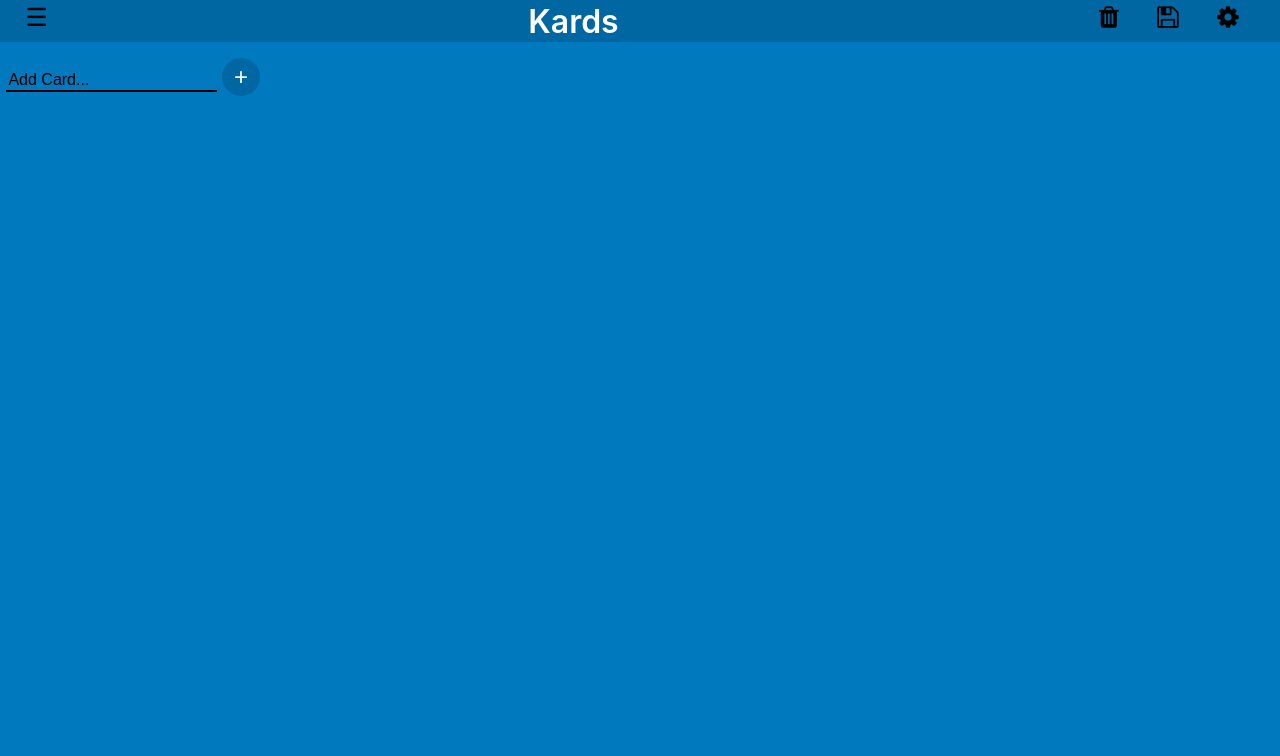
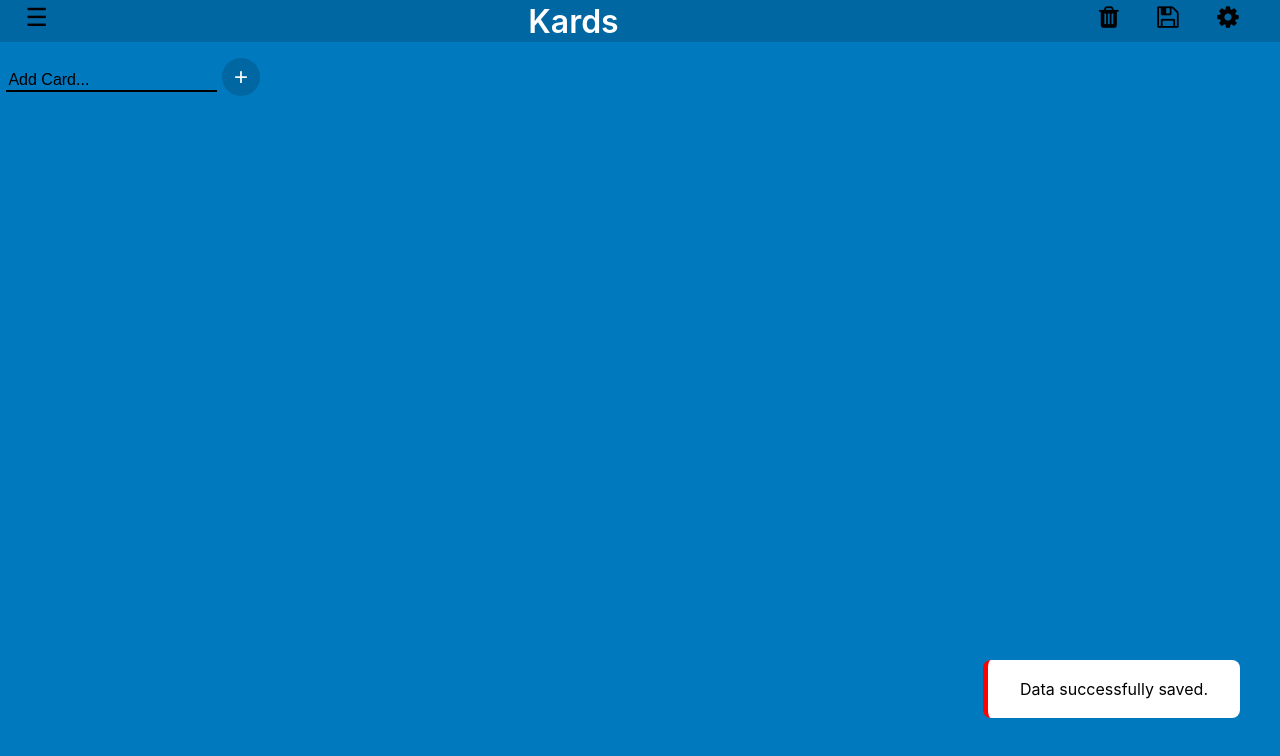
Before and after one commit to waterrmalann/kards, a website: page index.html in a window 1280 px wide. Both pictures are taken after a click on the icon 1175 px from the left and 17 px from the top of the page. Drawn offline with Linux system fonts and the light colour scheme.

Commit message:
ℹ️ no more annoying alerts

```diff
--- a/css/main.css
+++ b/css/main.css
@@ -310,3 +310,27 @@ header {
     list-style-type: none;
     padding: 0;
 }
+
+#alert-container {
+    position: relative;
+}
+
+#alerts {
+    position: absolute;
+    bottom: 20px;
+    right:40px;
+    display: flex;
+    flex-direction: column;
+    align-items: center;
+    justify-content: flex-end;
+    gap: 1rem;
+}
+
+.alert {
+    background-color: white;
+    color: black;
+    padding-block: 0.2rem;
+    padding-inline: 2rem;
+    border-left: 5px solid red;
+    border-radius: 0.5rem;
+}
--- a/index.html
+++ b/index.html
@@ -66,6 +66,12 @@
             </div>
         </div>
 
+        <div id="alert-container">
+            <div id="alerts">
+                <!-- alerts go here -->
+            </div>
+        </div>
+
         <script src="js/main.js"></script>
     </body>
 </html>
--- a/js/main.js
+++ b/js/main.js
@@ -28,6 +28,8 @@ const e_cardContextMenu = document.getElementById('card-context-menu');
 const e_cardContextMenuDelete = document.getElementById('card-context-menu-delete');
 const e_cardContextMenuClear = document.getElementById('card-context-menu-clear');
 const e_cardContextMenuDuplicate = document.getElementById('card-context-menu-duplicate');
+
+const e_alerts = document.getElementById('alerts');
 
 const e_title = document.getElementById('title');
 
@@ -201,8 +203,8 @@ function addBoard() {
     /* Adds a new board based on the input in the sidebar. */
 
     let _boardTitle = e_addBoardText.value;
-    if (!_boardTitle) return alert("Type a name for the board!");  // We don't create a board if it has no name.
-    if (appData.boards.length >= 512) return alert("Max limit for boards reached.")  // or if there are already too many boards
+    if (!_boardTitle) return createAlert("Type a name for the board!");  // We don't create a board if it has no name.
+    if (appData.boards.length >= 512) return createAlert("Max limit for boards reached.")  // or if there are already too many boards
     e_addBoardText.value = '';
 
     let _newBoard = new Board(_boardTitle, uniqueID(), {'theme': null});
@@ -415,7 +417,7 @@ class Card {
         _newButton.innerText = '+';
         _newButton.addEventListener('click', () => {
             let _inputValue = _newInput.value;
-            if (!_inputValue) return alert("Type a name for the item!");
+            if (!_inputValue) return createAlert("Type a name for the item!");
             let _item = new Item(_inputValue, null, getBoardFromId(this.parentBoardId).uniqueID(), this.id);
             this.addItem(_item);
             _newInput.value = '';
@@ -768,7 +770,7 @@ e_addBoardText.addEventListener('keyup', (e) => {
 e_addBoardButton.addEventListener('click', addBoard);
 
 //e_saveButton.addEventListener('click', saveData);
-e_saveButton.addEventListener('click', () => {saveData(); alert("Data successfully saved.")});
+e_saveButton.addEventListener('click', () => {saveData(); createAlert("Data successfully saved.")});
 
 e_deleteButton.addEventListener('click', () => {
 
@@ -786,7 +788,7 @@ e_deleteButton.addEventListener('click', () => {
     listBoards();
     renderBoard(appData.boards[0]);
 
-    alert(`Deleted board "${_boardName}"`)
+    createAlert(`Deleted board "${_boardName}"`)
 });
 
 /* <=================================== Sidebar ===================================> */
@@ -802,3 +804,18 @@ function toggleSidebar() {
 
 e_sidebarButton.addEventListener('click', toggleSidebar);
 e_sidebarClose.addEventListener('click', toggleSidebar);
+
+/* Alerts */
+
+function createAlert(text) {
+    let _e = document.createElement('div');
+    let _p = document.createElement('p');
+    _p.innerText = text;
+    _e.classList.add('alert');
+    _e.appendChild(_p);
+
+    e_alerts.appendChild(_e);
+    setTimeout(function(){
+        _e.parentNode.removeChild(_e);
+    }, 3500);
+}
```
